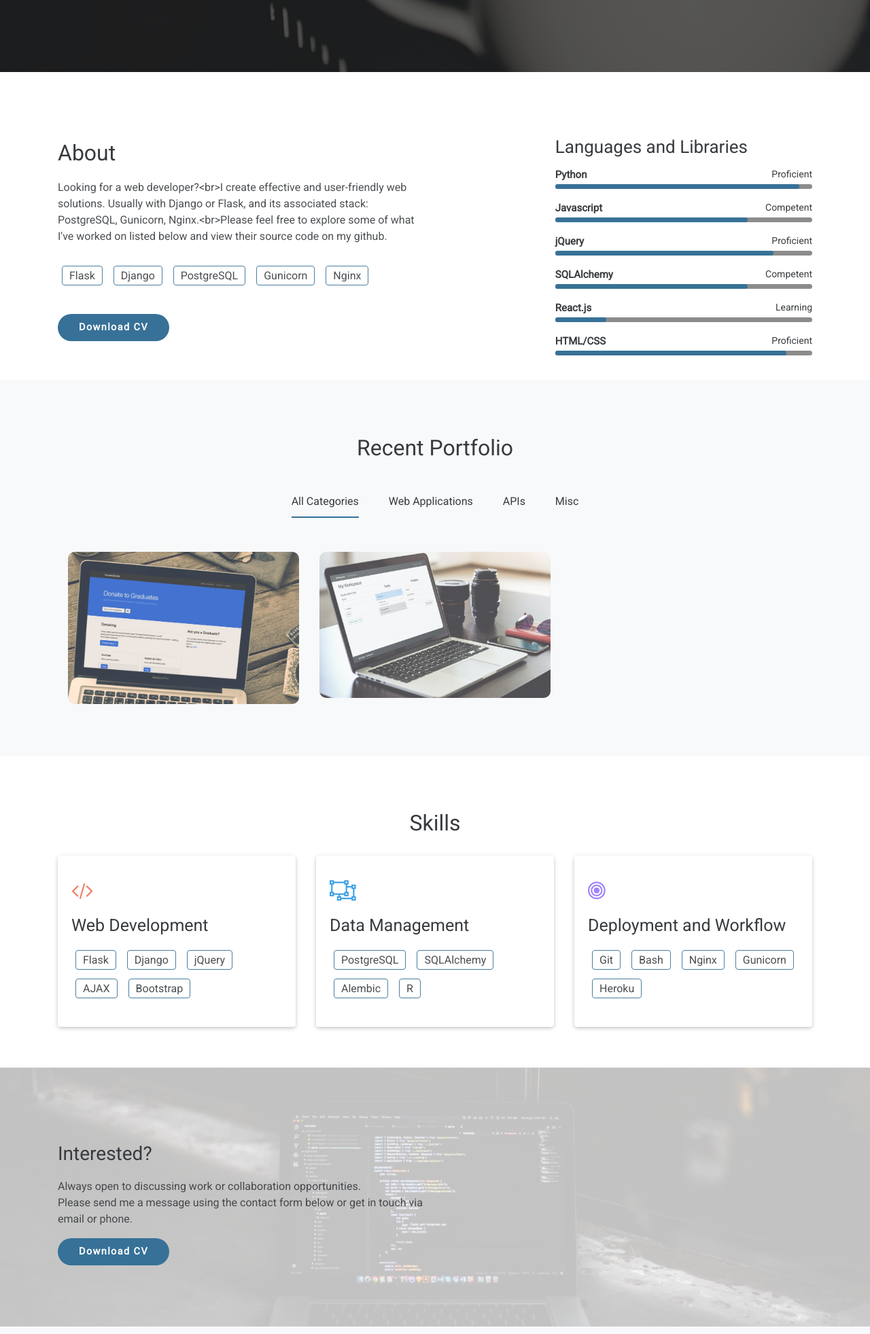
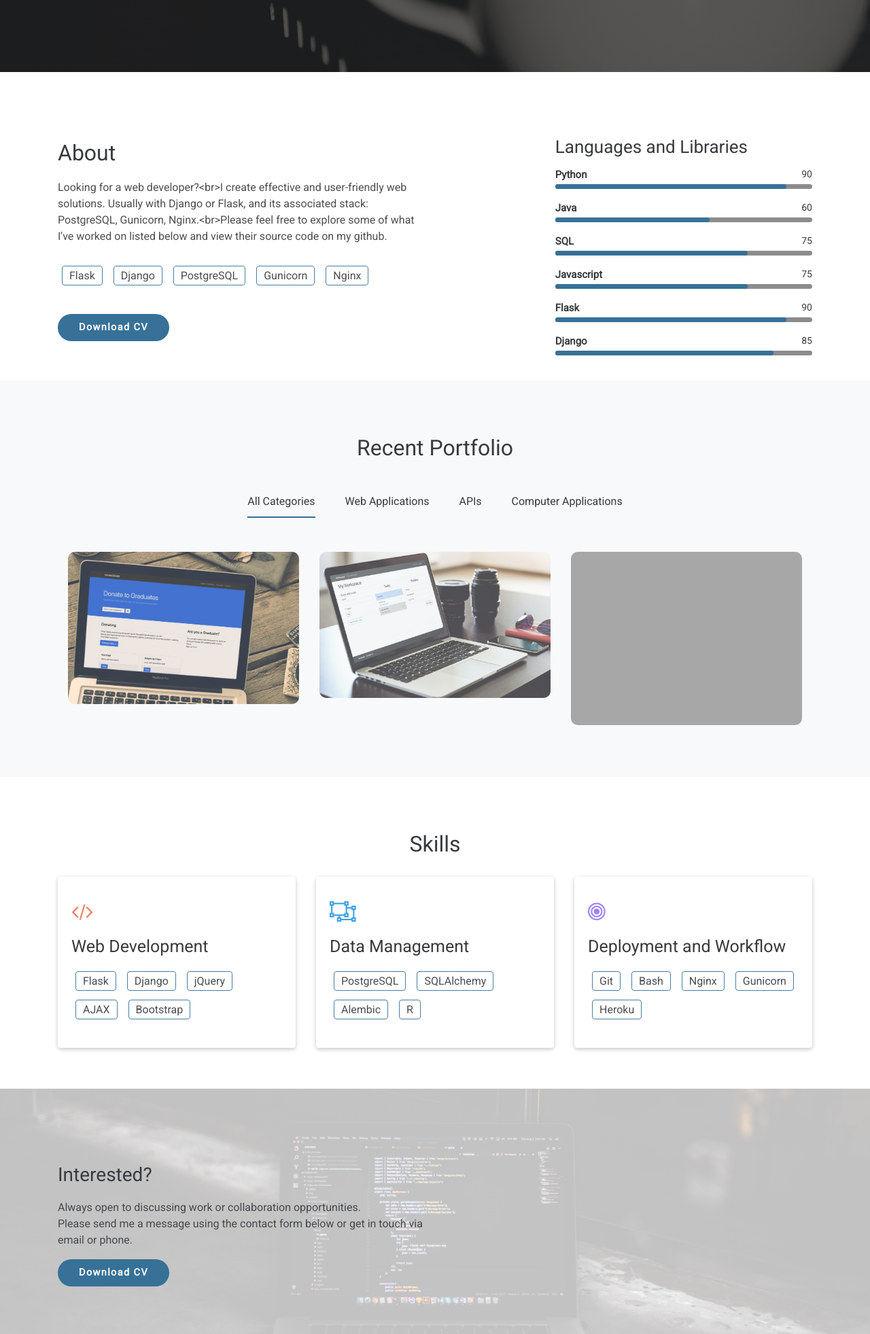
Before and after one commit to kunheeha/onlineportfolio, a Flask app: page / in a window 1280 px wide. Shown: the part 787-2750 px from the top of the page at 68% size. Run offline with Flask 2, Linux system fonts and the light colour scheme; data comes from the database, SQL or seed files in the repository; both versions use the stored data as it was after the commit; tables that the repository leaves empty hold one stand-in row (values such as "Sample post"); some libraries are stand-ins or nearby versions; grey boxes are pictures that could not be loaded.

Commit message:
db query from user than person

```diff
--- a/onlineportfolio/routes.py
+++ b/onlineportfolio/routes.py
@@ -13,15 +13,18 @@ from onlineportfolio.forms import LoginForm, AddCVForm, ViewCVForm, AboutForm, A
 def index():
     developer = User.query.first()
     profile_photo = url_for('static', filename='images/'+developer.profile_photo)
-    me = Person.query.first()
     viewcvform = ViewCVForm()
+    skills = Skill.query.all()
+    softwareprojects = SoftwareProject.query.all()
+    webprojects = WebProject.query.all()
+
 
     if viewcvform.cvsubmit.data and viewcvform.validate():
-        cv = me.cv_file
+        cv = developer.cv_file
         mydirectory = os.path.join(app.root_path, 'static/cv')
         return send_from_directory(directory=mydirectory, filename=cv)
 
-    return render_template("index.html", viewcvform=viewcvform, me=me, developer=developer, profile_photo=profile_photo)
+    return render_template("index.html", viewcvform=viewcvform, developer=developer, profile_photo=profile_photo, skills=skills, softwareprojects=softwareprojects, webprojects=webprojects)
 
 
 @app.route('/contact', methods=['POST', 'GET'])
--- a/onlineportfolio/templates/index.html
+++ b/onlineportfolio/templates/index.html
@@ -74,72 +74,19 @@
           <div class="languages wow fadeInUp" data-wow-duration="0.8s" data-wow-delay="0.3s">
             <h3>Languages and Libraries</h3>
             <div class="each-lang">
+              {% for skill in skills %}
                 <div class="lang">
                   <div class="parcial">
                     <div class="info">
-											<div class="name">Python</div>
-											<div class="percentagem-num">Proficient</div>
+                      <div class="name">{{ skill.skill_name }}</div>
+                      <div class="percentagem-num">{{ skill.proficiency_level }}</div>
                     </div>
                     <div class="progressBar">
-											<div class="percentagem" style="width: 95%;"></div>
+                        <div class="percentagem" style="width: {{ skill.proficiency_level }}%;"></div>
                     </div>
                   </div>
                 </div>
-								<div class="lang">
-									<div class="parcial">
-										<div class="info">
-											<div class="name">Javascript</div>
-											<div class="percentagem-num">Competent</div>
-										</div>
-										<div class="progressBar">
-											<div class="percentagem" style="width: 75%;"></div>
-										</div>
-									</div>
-								</div>
-								<div class="lang">
-									<div class="parcial">
-										<div class="info">
-											<div class="name">jQuery</div>
-											<div class="percentagem-num">Proficient</div>
-										</div>
-										<div class="progressBar">
-											<div class="percentagem" style="width: 85%;"></div>
-										</div>
-									</div>
-								</div>
-								<div class="lang">
-									<div class="parcial">
-										<div class="info">
-											<div class="name">SQLAlchemy</div>
-											<div class="percentagem-num">Competent</div>
-										</div>
-										<div class="progressBar">
-											<div class="percentagem" style="width: 75%;"></div>
-										</div>
-									</div>
-								</div>
-								<div class="lang">
-									<div class="parcial">
-										<div class="info">
-											<div class="name">React.js</div>
-											<div class="percentagem-num">Learning</div>
-										</div>
-										<div class="progressBar">
-											<div class="percentagem" style="width: 20%;"></div>
-										</div>
-									</div>
-								</div>
-								<div class="lang">
-									<div class="parcial">
-										<div class="info">
-											<div class="name">HTML/CSS</div>
-											<div class="percentagem-num">Proficient</div>
-										</div>
-										<div class="progressBar">
-											<div class="percentagem" style="width: 90%;"></div>
-										</div>
-									</div>
-								</div>
+              {% endfor %}
             </div>
           </div>
         </div>
@@ -162,45 +109,49 @@
               <li data-filter="*"><span>All Categories</span></li>
               <li data-filter=".web-apps"><span>Web Applications</span></li>
               <li data-filter=".apis"><span>APIs</span></li>
-								<li data-filter=".misc"><span>Misc</span></li>
+              <li data-filter=".comp-apps"><span>Computer Applications</span></li>
             </ul>
           </div>
           <div class="project-gallery col-sm-12">
             <div class="row portfolioContainer">
+              {% for webproject in webprojects %}
                 <div class="grid-item col-md-4 col-sm-6 col-xs-12 web-apps">
                   <figure>
-										<img height="100%" src="{{ url_for('static', filename='images/portfolio/donate.jpeg') }}">
+                      <img height="100%" src="{{ url_for('static', filename='images/webproject/'+webproject.images+'/preview.jpeg') }}">
                     <figcaption>
                       <i class="fa fa-search"></i>
-											<h5 class="title">Donation Webpage</h5>
+                      <h5 class="title">{{ webproject.name }}</h5>
                       <span class="sub-title">Flask SQLAlchemy AJAX Bootstrap</span>
-											<a data-fancybox data-src="#donationsite"></a>
+                      <a data-fancybox data-src="#{{ webproject.images }}"></a>
                     </figcaption>
                   </figure>
                 </div>
-								<div class="grid-item col-md-4 col-sm-6 col-xs-12 web-apps">
+              {% endfor %}
+              {% for softwareproject in softwareprojects %}
+                <div class="grid-item col-md-4 col-sm-6 col-xs-12 comp-apps">
                   <figure>
-										<img height="100%" src="{{ url_for('static', filename='images/portfolio/workspace2.jpeg') }}">
+                      <img height="100%" src="{{ url_for('static', filename='images/softwareproject/'+softwareproject.images+'/preview.jpeg') }}">
                     <figcaption>
                       <i class="fa fa-search"></i>
-											<h5 class="title">Online Workspace</h5>
-											<span class="sub-title">Django PostgreSQL jQuery Bootstrap</span>
-											<a data-fancybox data-src="#workspace"></a>
+                      <h5 class="title">{{ softwareproject.name }}</h5>
+                      <span class="sub-title">Flask SQLAlchemy AJAX Bootstrap</span>
+                      <a data-fancybox data-src="#{{ softwareproject.images }}"></a>
                     </figcaption>
                   </figure>
                 </div>
+              {% endfor %}
             </div> <!-- end row for projects div -->
           </div> <!-- end project-gallery div -->
         </div> <!-- end col div -->
       </div> <!-- end section separator -->
     </div> <!-- end container div -->
-			<div class="portfolio-modal" id="donationsite">
+    {% for webproject in webprojects %}
+      <div class="portfolio-modal" id="{{ webproject.images }}">
         <div class="container">
           <div class="portfolio-modal-inner row">
             <div class="col-sm-5">
-							<h2>Donation Webpage</h2>
-							<p>Donation website with donations that can be taken with Stripe. Users can register and login to set up their own profile on the website where they can upload their profile photo, CV/resume, degree details and more.</p>
-							<p>Please feel free to make donations since it will actually charge you.</p>
+              <h2>{{ webproject.name }}</h2>
+              <p>{{ webproject.description }}</p>
               <div class="about-tag">
                 <ul>
                   <li><span>Flask</span></li>
@@ -213,45 +164,18 @@
                   <li><span>HTML/CSS</span></li>
                 </ul>
               </div>
-							<a target="_blank" href="https://www.donate2grads.com/" class="btn btn-fill btn-secondary">Go to Website</a>
-							<a target="_blank" href="https://github.com/kunheeha/DonationSite" class="btn btn-outline-secondary">View source code</a>
+              <a target="_blank" href="{{ webproject.link }}" class="btn btn-fill btn-secondary">Go to Website</a>
+              <a target="_blank" href="{{ webproject.source_code }}" class="btn btn-outline-secondary">View source code</a>
             </div>
             <div class="col-sm-7">
               <div class="portfolio-modal-img">
-								<img width="100%" src="{{ url_for('static', filename='images/portfolio/donatePhone.jpeg') }}">
+                <img width="100%" src="{{ url_for('static', filename='images/webproject/'+webproject.images+'/modalimg.jpeg') }}">
               </div>
             </div>
           </div>
         </div>
       </div>
-			<div class="portfolio-modal" id="workspace">
-				<div class="container">
-					<div class="portfolio-modal-inner row">
-						<div class="col-sm-5">
-							<h2>Online Workspace</h2>
-							<p>Web application to store and organise files, tasks and notes for different projects in their relevant web-based 'workspaces' accordingly. Users can grant access for other users to the workspaces they create, allowing for a viable solution for handling group projects with an efficient way of sharing relevant files, notes and tasks, all organised into notebooks and folders in each of the workspaces.</p>
-							<p>Limit of one workspace and three upload files per user with the option of buying more as required, achieved thorugh Stripe APIs and webhooks.</p>
-							<div class="about-tag">
-								<ul>
-									<li><span>Django</span></li>
-                  <li><span>PostgreSQL</span></li>
-                  <li><span>jQuery</span></li>
-                  <li><span>Stripe</span></li>
-                  <li><span>Bootstrap</span></li>
-                  <li><span>HTML/CSS</span></li>
-	              </ul>
-							</div>
-							<a target="_blank" href="https://www.onlineworkspace.org" class="btn btn-fill btn-secondary">Go to Website</a>
-							<a target="_blank" href="https://github.com/kunheeha/onlineworkspace" class="btn btn-outline-secondary">View source code</a>
-						</div>
-						<div class="col-sm-7">
-							<div class="portfolio-modal-img">
-								<img width="100%" src="{{ url_for('static', filename='images/portfolio/WorkspaceMobile.jpeg') }}">
-							</div>
-						</div>
-					</div>
-				</div>
-			</div>
+    {% endfor %}
   </section>
 
   <!-- Skills -->
```
Also changed, not shown: onlineportfolio/portfolio.db, onlineportfolio/static/images/webproject/donate2grads/modalimg.jpeg (added), onlineportfolio/static/images/webproject/donate2grads/preview.jpeg (added), onlineportfolio/static/images/webproject/onlineworkspace/modalimg.jpeg (added), onlineportfolio/static/images/webproject/onlineworkspace/preview.jpeg (added), onlineportfolio/templates/admin.html (indentation only), onlineportfolio/templates/base.html (indentation only), onlineportfolio/templates/foraddress.html (indentation only), onlineportfolio/templates/login.html (indentation only). Lines whose indentation alone changed are shown as unchanged.
